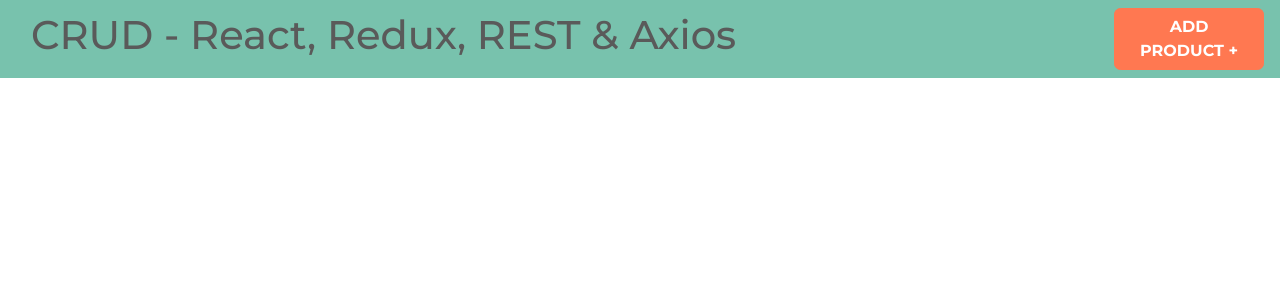
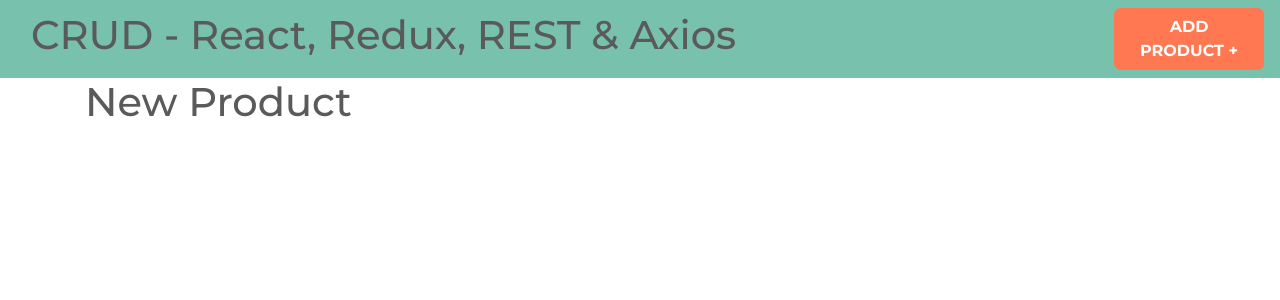
Before and after one commit to JKBustillo/crud-redux, a React (Create React App) app: page /products/new in a window 1280 px wide. Shown: the top 300 px of the page. Built offline with nearby package versions, Linux system fonts and the light colour scheme.

Commit message:
feat: Products, NewProduct and EditProduct

```diff
--- a/src/App.js
+++ b/src/App.js
@@ -1,12 +1,23 @@
-import React, { Fragment } from 'react';
+import React from 'react';
 import { BrowserRouter as Router, Route, Switch } from 'react-router-dom';
 import Header from './components/Header';
+import Products from './components/Products';
+import NewProduct from './components/NewProduct';
+import EditProduct from './components/EditProduct';
 
 function App() {
   return (
-    <Fragment>
+    <Router>
       <Header />
-    </Fragment>
+
+      <div className="container">
+        <Switch>
+          <Route exact path="/" component={Products} />
+          <Route exact path="/products/new" component={NewProduct} />
+          <Route exact path="/products/:id" component={EditProduct} />
+        </Switch>
+      </div>
+    </Router>
   );
 }
 
--- /dev/null
+++ b/src/components/EditProduct.js
@@ -0,0 +1,9 @@
+import React from 'react';
+
+const EditProduct = () => {
+    return (
+        <h1>Edit Product</h1>
+    );
+}
+
+export default EditProduct;
--- /dev/null
+++ b/src/components/NewProduct.js
@@ -0,0 +1,9 @@
+import React from 'react';
+
+const NewProduct = () => {
+    return (
+        <h1>New Product</h1>
+    );
+}
+
+export default NewProduct;
--- /dev/null
+++ b/src/components/Products.js
@@ -0,0 +1,9 @@
+import React from 'react';
+
+const Products = () => {
+    return (
+        <h1>Products</h1>
+    );
+}
+
+export default Products;
```
